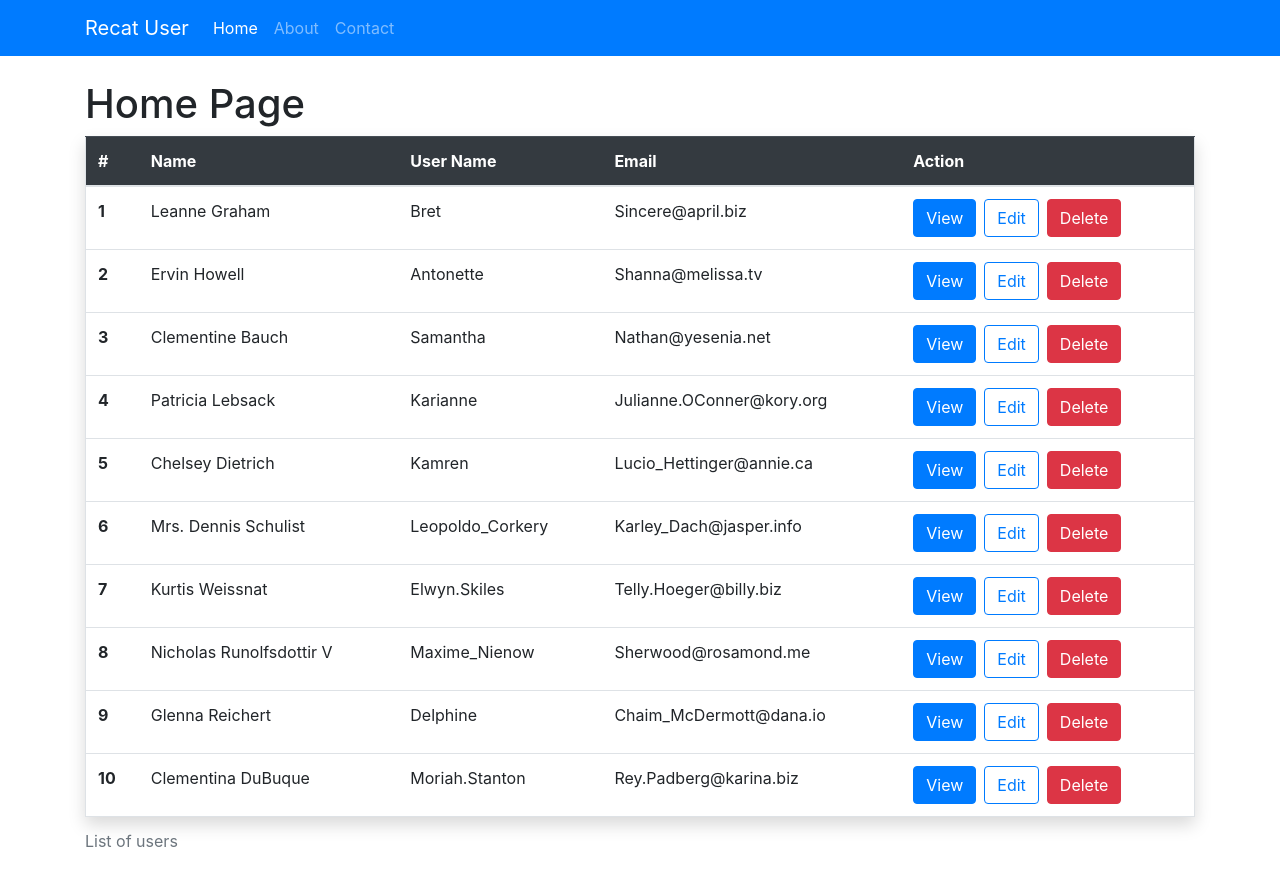
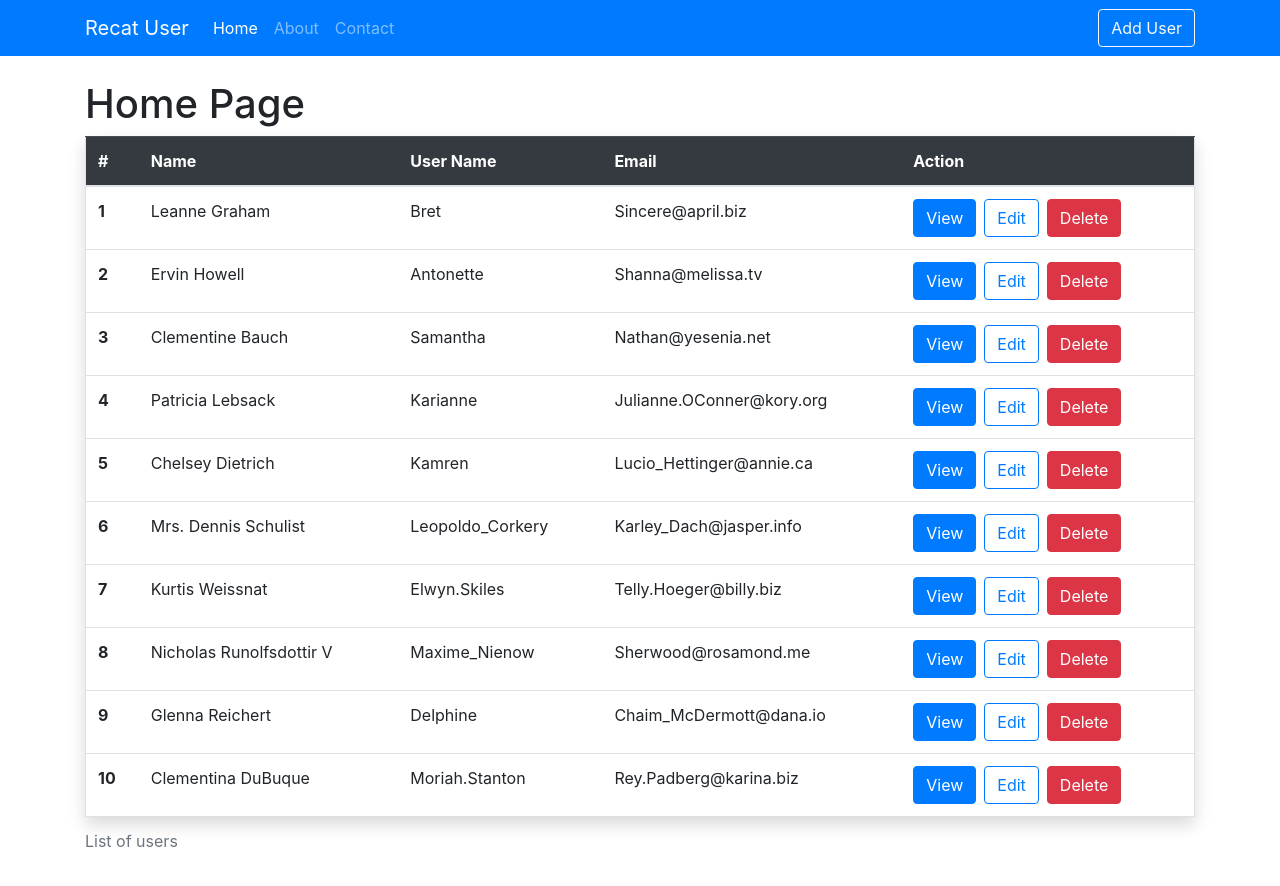
Before and after one commit to vermad843/CRUD, a React (Create React App) app: page / in a window 1280 px wide. Shown: the top 886 px of the page. Built offline with nearby package versions, Linux system fonts and the light colour scheme; data requests are answered from the project's data file.

Commit message:
button in navbar

```diff
--- a/src/layout/Navbar.js
+++ b/src/layout/Navbar.js
@@ -28,6 +28,7 @@ const Navbar = () => {
                     </li>
                   </ul>
                </div>
+                <button className = "btn btn-outline-light">Add User</button>
             </div>
        </nav>
     );
```
